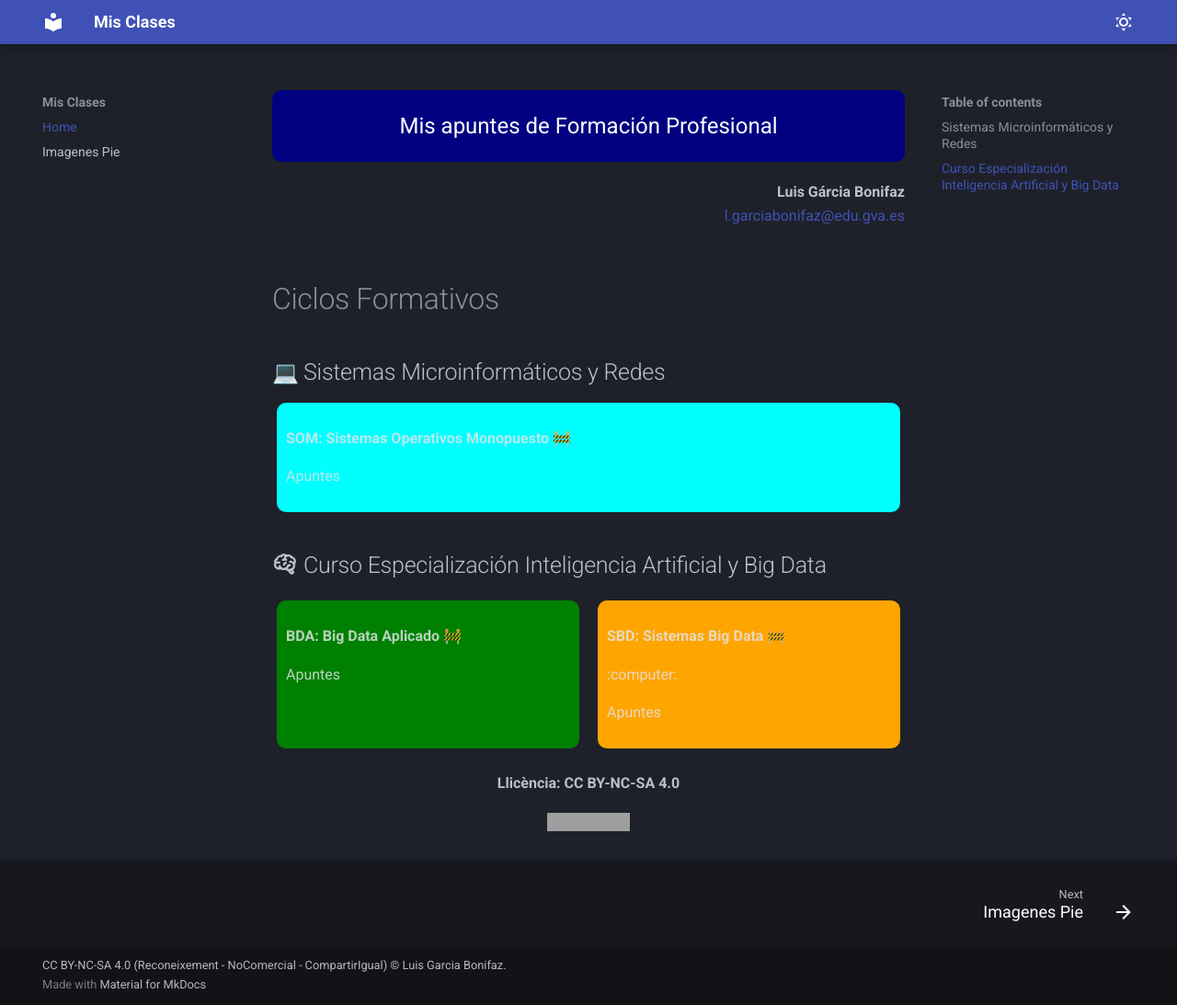
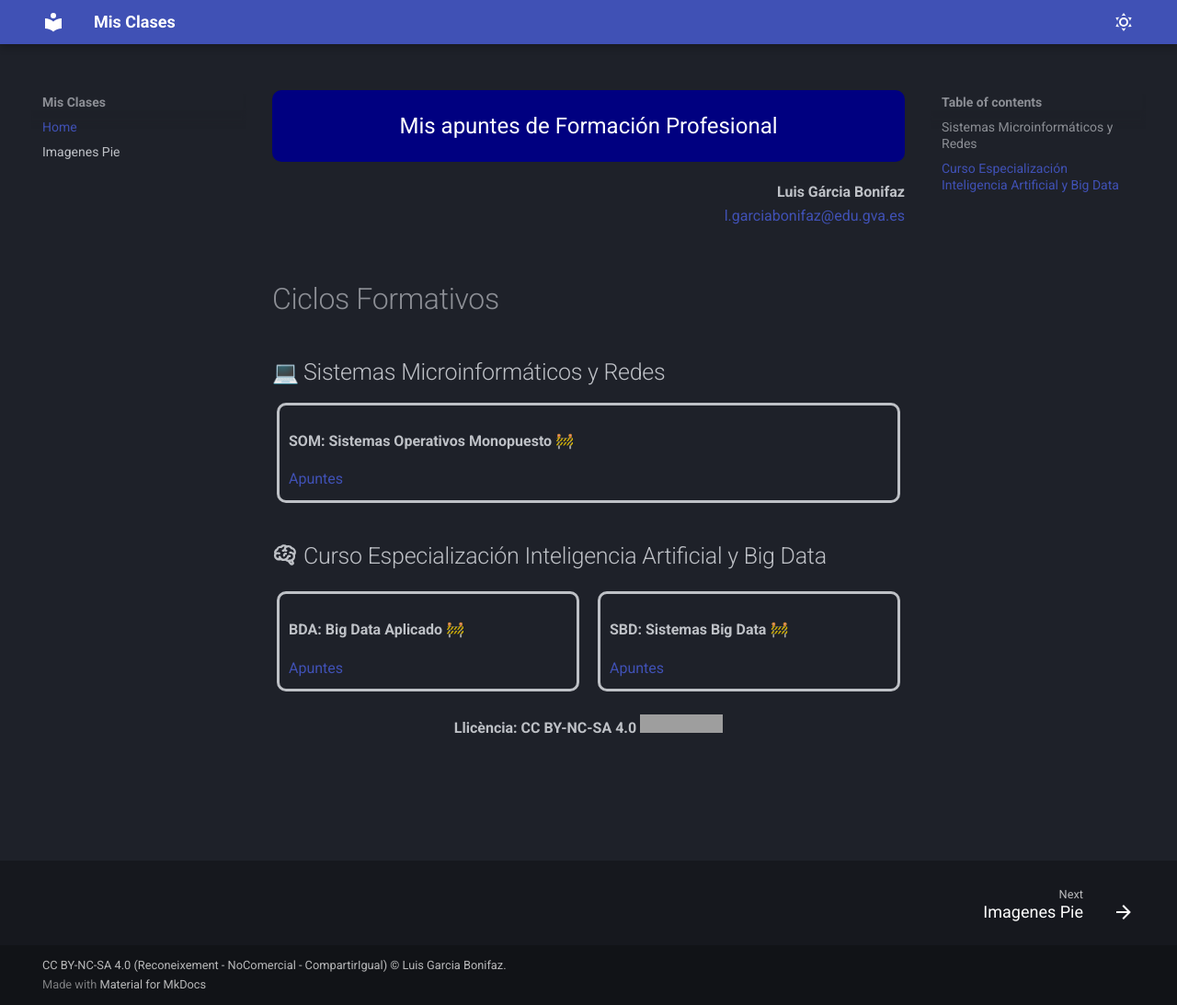
Before and after one commit to luisgarciabonifaz/fp, an MkDocs documentation site: the page built from docs/index.md, in a window 1280 px wide and 1093 px high. Shown: the whole window at 92% size. Built offline with MkDocs 1.6.1 and Material for MkDocs 9.7.7, drawn with Linux system fonts in a browser that asks for light colours; emoji names are drawn with the system emoji font; grey boxes are pictures that could not be loaded.

Commit message:
Diseño sin colorines

```diff
--- a/docs/css/custom.css
+++ b/docs/css/custom.css
@@ -17,30 +17,35 @@
 
 
 /* Bloque cyan */
-.bloque-cyan {
-    background-color: cyan;
+.bloque-entero {
+    /*background-color: cyan;*/
     padding: 10px;
     border-radius: 10px;
     margin:5px;
+    border-style: solid;
   }
 
 /* Bloque verde */
-.bloque-verde {
-    background-color: green;
+.bloque-medio {
+    /*background-color: green; */
     padding: 10px;
     border-radius: 10px;
     margin:5px;
     width:50%;
+    border-style: solid;
   }
 
 /* Bloque azul */
 .bloque-naranja {
-    background-color: orange;
+    /*background-color: orange;*/
     padding: 10px;
     border-radius: 10px;
     margin:5px;
     width:50%;
+    border-style: solid;
   }
+
+
 
 /* Contenedor flexible para bloques horizontales */
 .contenedor-flex {
--- a/docs/index.md
+++ b/docs/index.md
@@ -13,21 +13,21 @@
 # Ciclos Formativos
 ## :computer: Sistemas Microinformáticos y Redes
 
-<div class="bloque-cyan">
+<div class="bloque-entero">
   <p><strong>SOM: Sistemas Operativos Monopuesto 🚧</strong></p>
-  <p>Apuntes</p>
+  <a href="https://luisgarciabonifaz.github.io/SOM/">Apuntes</a>
 </div>
 
 ## :material-brain: Curso Especialización Inteligencia Artificial y Big Data
 
 <div class="contenedor-flex">
-  <div class="bloque-verde">
+  <div class="bloque-medio">
     <p><strong>BDA: Big Data Aplicado 🚧</strong></p>
-    <p>Apuntes</p>
+    <a href="https://luisgarciabonifaz.github.io/BDA/">Apuntes</a>
   </div>
-  <div class="bloque-naranja">
-    <p><strong>SBD: Sistemas Big Data 🚧</strong></p>:computer:
-    <p>Apuntes</p>
+  <div class="bloque-medio">
+    <p><strong>SBD: Sistemas Big Data 🚧</strong></p>
+    <a href="https://luisgarciabonifaz.github.io/SBD/">Apuntes</a>
   </div>
 </div>
 
@@ -37,8 +37,5 @@
 
 <div style="text-align: center; margin-top: 20px;">
   <b>Llicència: CC BY-NC-SA 4.0</b>
-</div>
-
-<div style="text-align: center; margin-top: 20px;">
   <a rel="license" href="http://creativecommons.org/licenses/by-nc-sa/4.0/"><img alt="Llicència de Creative Commons" style="border-width:0" src="https://i.creativecommons.org/l/by-nc-sa/4.0/88x31.png" /></a>
 </div>
```
